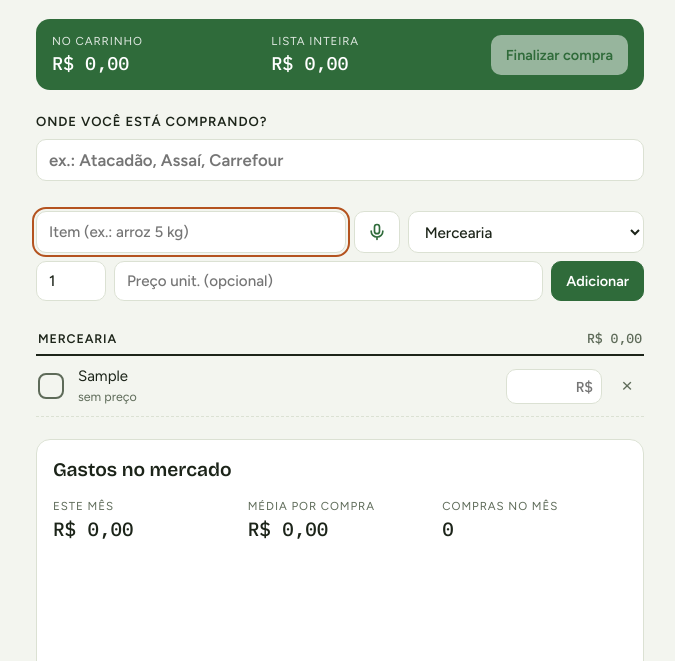
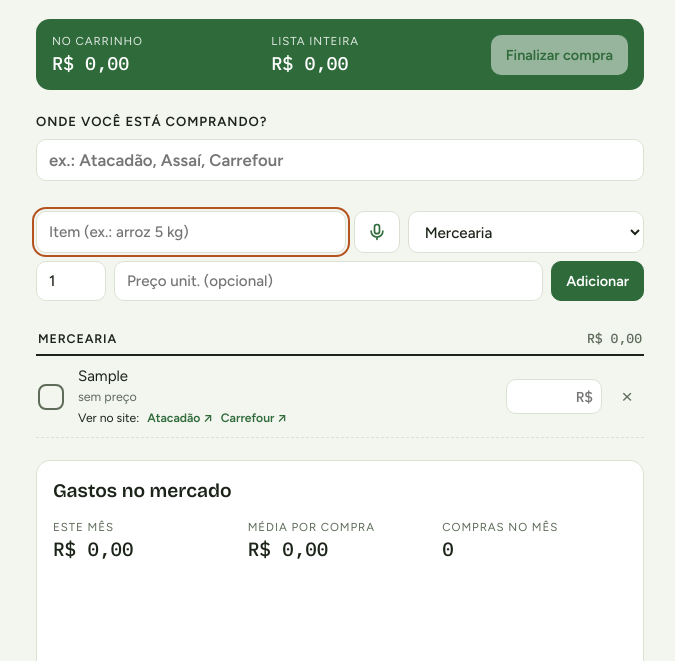
Before and after one commit to maribeirog3w-cloud/lista-compras, a plain HTML site: page index.html in a window 1280 px wide. Both pictures are taken after typing "Sample", "Sample" into the empty fields and a click on the button "Adicionar". Shown: the part 93-754 px from the top of the page, without its empty margins (300-975 px from the left). Drawn offline with nearby package versions, Linux system fonts and the light colour scheme.

Commit message:
Links para buscar o item nos sites do Atacadão e do Carrefour
Co-Authored-By: Claude Opus 5.5 <noreply@anthropic.com>
Claude-Session: https://claude.ai/code/session_01Fgquci9NXoJfT7gqY914t3

```diff
--- a/index.html
+++ b/index.html
@@ -49,6 +49,9 @@ form.add{display:grid;grid-template-columns:2fr 1.3fr;gap:8px}
 .store{display:flex;flex-direction:column;gap:8px}
 .store label{font-weight:600;font-size:.82rem;text-transform:uppercase;letter-spacing:.07em}
 .store input{font-size:1.05rem;font-weight:600}
+.sites{display:flex;gap:8px;white-space:nowrap;flex-wrap:wrap;margin-top:3px;font-size:.76rem}
+.sites a{color:var(--accent);font-weight:600;text-decoration:none}
+.sites a:hover{text-decoration:underline}
 .best{display:block;font-size:.76rem;color:var(--fg)}
 .best b{color:var(--up-green)}
 .cmpt{overflow-x:auto}
@@ -207,6 +210,7 @@ dialog .acts{display:flex;gap:8px;justify-content:flex-end;flex-wrap:wrap;margin
 <div class="toast" id="toast" hidden></div>
 
 <script>
+const SITES=[["Atacadão","https://www.atacadao.com.br/s?q="],["Carrefour","https://mercado.carrefour.com.br/s?q="]];
 const CATS=["Hortifruti","Carnes e peixes","Frios e laticínios","Padaria","Mercearia","Bebidas","Limpeza","Higiene","Pet","Outros"];
 const brl=v=>(Number(v)||0).toLocaleString("pt-BR",{style:"currency",currency:"BRL"});
 const parseBRL=s=>{if(s==null)return null;s=String(s).trim().replace(/[R$\s]/g,"");if(!s)return null;if(s.includes(","))s=s.replace(/\./g,"").replace(",",".");const n=parseFloat(s);return isFinite(n)&&n>=0?Math.round(n*100)/100:null};
@@ -259,6 +263,9 @@ function render(){
         if(it.preco!=null){const d=Math.round((it.preco-lp.preco)*100)/100;const pc=lp.preco?Math.round(d/lp.preco*100):0;
           const badge=(cls,arr,txt)=>{const x=el("span","cmp "+cls);x.append(el("span","arr",arr),document.createTextNode(txt));return x};
           n.append(d>0?badge("up","▲",brl(d)+" mais caro ("+pc+"%)"):d<0?badge("down","▼",brl(-d)+" mais barato ("+(-pc)+"%)"):badge("eq","=","mesmo preço"))}}
+      if(!it.ok){const sl=el("span","sites");sl.append(el("span",null,"Ver no site:"));
+        for(const [nm,base] of SITES){const a=el("a",null,nm+" ↗");a.href=base+encodeURIComponent(it.nome.replace(/\b\d+\s*(un|unid)\b/gi,"").trim());a.target="_blank";a.rel="noopener";sl.append(a)}
+        n.append(sl)}
       const p=el("input","price");p.id="p_"+it.id;p.inputMode="decimal";p.placeholder=lp?fmtIn(lp.preco):"R$";p.value=fmtIn(it.preco);p.setAttribute("aria-label","Preço de "+it.nome);
       p.onchange=()=>{const v=parseBRL(p.value);it.preco=v;render();putItem(it)};
       const d=el("button","del","×");d.type="button";d.setAttribute("aria-label","Remover "+it.nome);
```
